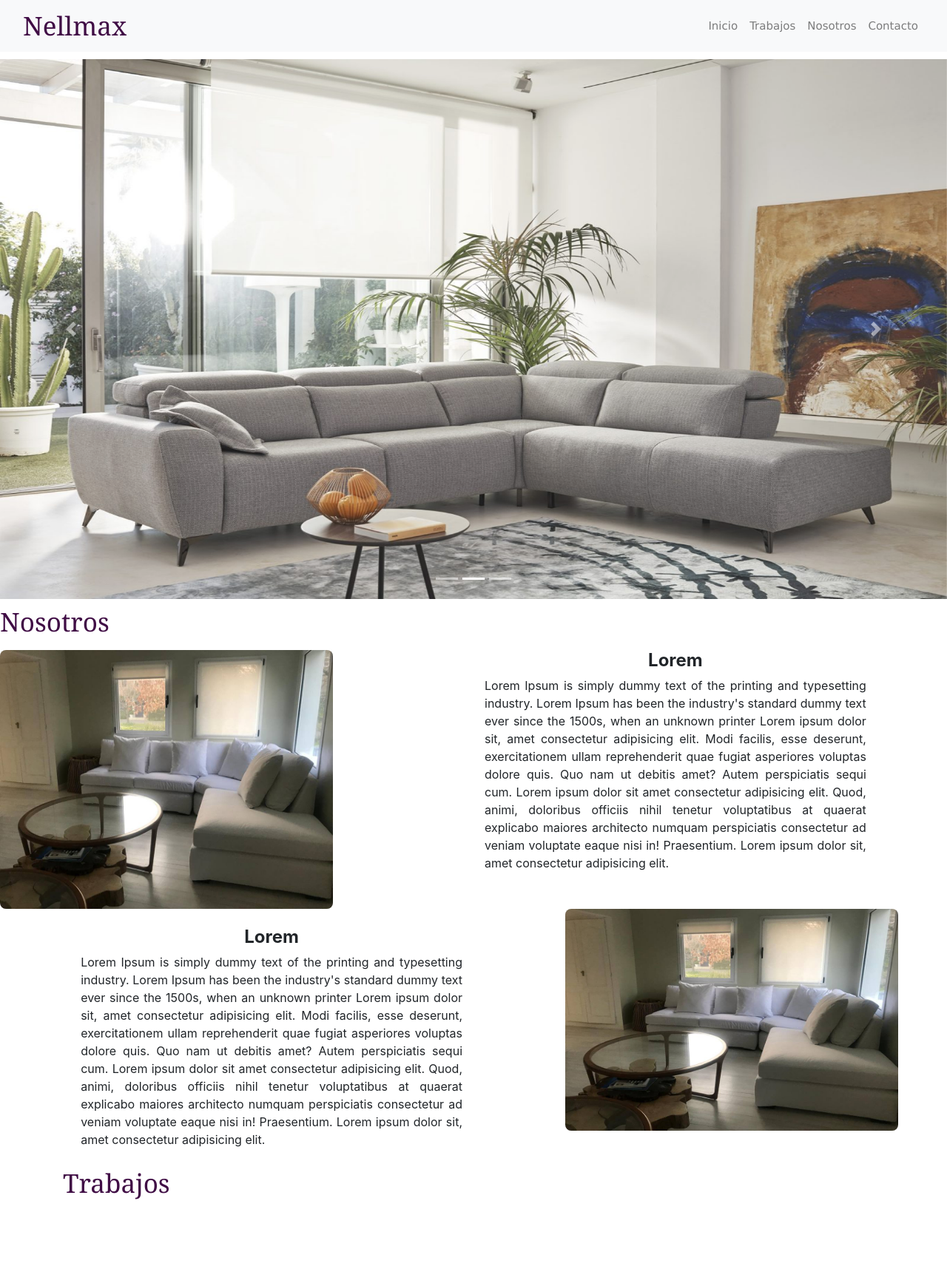
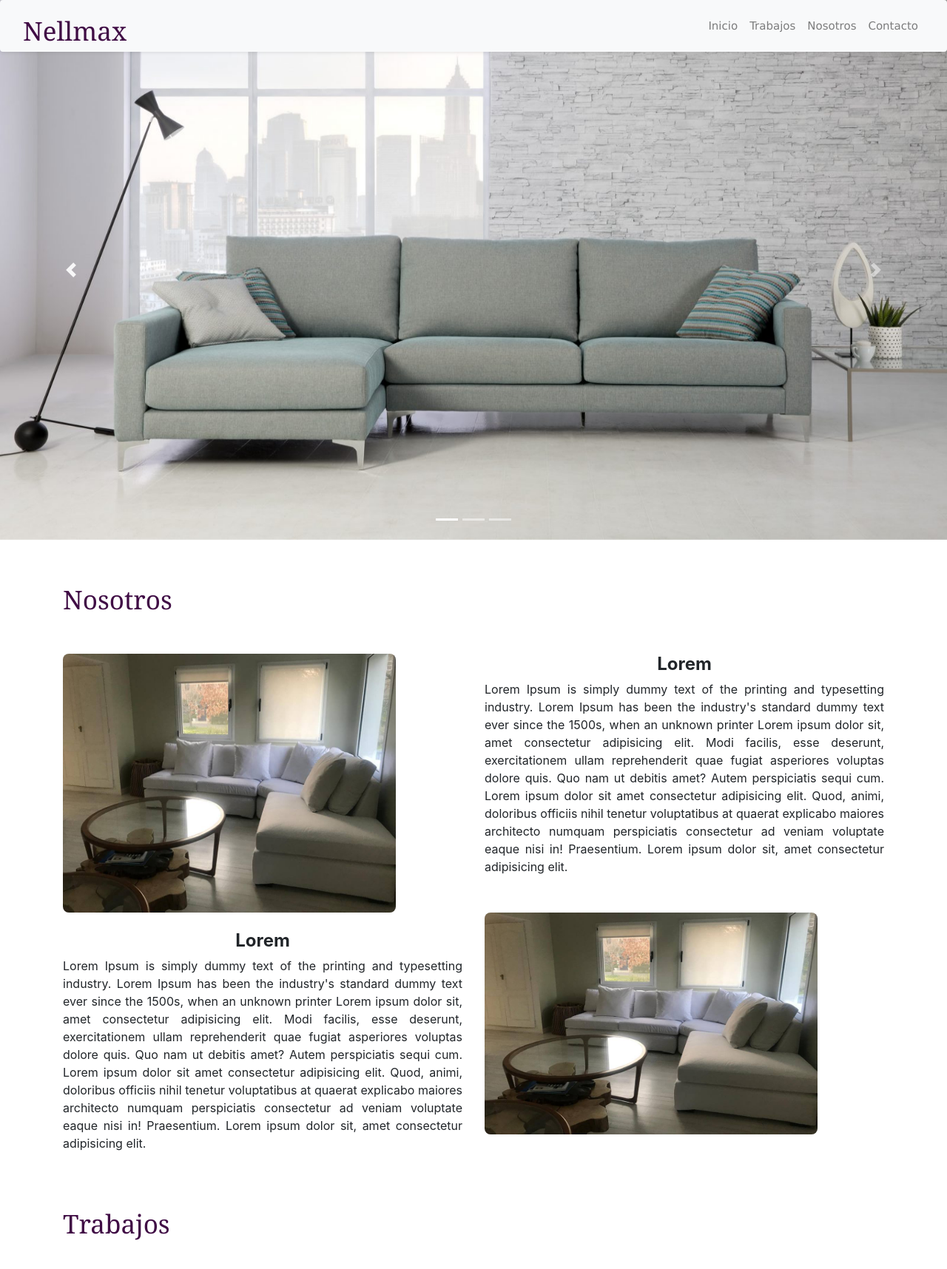
Before and after one commit to Japods/Nellmax, an Angular app: page / in a window 1280 px wide. Shown: the top 1716 px of the page at 74% size. Before the commit the page ends 1638 px from the top, so only its background shows below. Built offline with nearby package versions, Linux system fonts and the light colour scheme.

Commit message:
arreglos menores v3

```diff
--- a/src/app/app.component.css
+++ b/src/app/app.component.css
@@ -23,7 +23,9 @@
     font-family: Georgia, 'Times New Roman', Times, serif;
     font-size: 35px;
     size: 15px;
-    color: #400D45
+    color: #400D45;
+    margin-bottom: 35px;
+    margin-top: 50px;
 }
 
 
--- a/src/app/app.component.html
+++ b/src/app/app.component.html
@@ -1,13 +1,13 @@
-<div class="shadow-sm p-3 mb-5 bg-white rounded">
-<nav class="navbar navbar-expand-lg navbar-light bg-light fixed-top" role="navigation">
+<nav class="navbar navbar-expand-lg navbar-light bg-light fixed-top shadow-sm p-3 mb-5 rounded" role="navigation">
     <div class="container">
       <a class="navbar-brand" id="branddy" routerLink="#">Nellmax</a>
-    <button id="btnNav" class="navbar-toggler" type="button" data-toggle="collapse" data-target="#navBar" aria-controls="navbarNav" aria-expanded="false" aria-label="Toggle navigation">
+      <button id="btnNav" class="navbar-toggler" type="button" data-toggle="collapse" data-target="#navBar"
+        aria-controls="navbarNav" aria-expanded="false" aria-label="Toggle navigation">
         <span class="navbar-toggler-icon"></span>
       </button>
     </div>
     <div class="container" id="cntr">
-    <div class="navbar-collapse collapse justify-content-end"  id="navBar" >
+      <div class="navbar-collapse collapse justify-content-end" id="navBar">
 
         <ul class="nav navbar-nav">
           <li class="hover">
@@ -27,7 +27,6 @@
       </div>
     </div>
 </nav>
-</div>
 
 <div id="carouselExampleIndicators" class="carousel slide" data-ride="carousel">
   <ol class="carousel-indicators">
@@ -57,13 +56,15 @@
 </div>
 
 <section>
+  <div class="container" data-aos="zoom-in" data-aos-duration="1000">
     <span class="navbar-brand">Nosotros </span>
-
+  </div>
+  <div class="container">
     <div class="row">
-    <div class="col-md-5"  data-aos="zoom-in" data-aos-duration="1000">
+      <div class="col-md-6" data-aos="zoom-in" data-aos-duration="1000">
         <img src="../assets/nellmax_nosotros.jpg" style="border-radius: 8px" width="450px" height="350px" alt="">
       </div>
-    <div class="container text-justify col-md-5 "  data-aos="zoom-in" data-aos-duration="1000">
+      <div class="container text-justify col-6 " data-aos="zoom-in" data-aos-duration="1000">
         <h4><b>Lorem</b></h4>
         <p>Lorem Ipsum is simply dummy text of the printing and typesetting industry. Lorem Ipsum has been the
           industry's standard dummy text ever since the 1500s, when an unknown printer Lorem ipsum dolor sit, amet
@@ -74,9 +75,9 @@
           Lorem ipsum dolor sit, amet consectetur adipisicing elit. </p>
       </div>
 
-    <div class="d-none d-md-block"></div>
+      <div class="d-none d-md-block col-12"></div>
 
-    <div class="text-justify container col-md-5"  data-aos="zoom-in" data-aos-duration="2000">
+      <div class="text-justify container col-6" data-aos="zoom-in" data-aos-duration="2000">
         <br />
         <h4><b>Lorem</b></h4>
         <p>Lorem Ipsum is simply dummy text of the printing and typesetting industry. Lorem Ipsum has been the
@@ -88,8 +89,9 @@
           Lorem ipsum dolor sit, amet consectetur adipisicing elit.
         </p>
       </div>
-    <div class="col-md-5"  data-aos="zoom-in" data-aos-duration="2000">
+      <div class="col-6" data-aos="zoom-in" data-aos-duration="2000">
         <img src="../assets/nellmax_nosotros.jpg" style="border-radius: 8px" width="450px" height="300px" alt="">
+      </div>
     </div>
   </div>
 </section>
```
Lines whose indentation alone changed are shown as unchanged.
